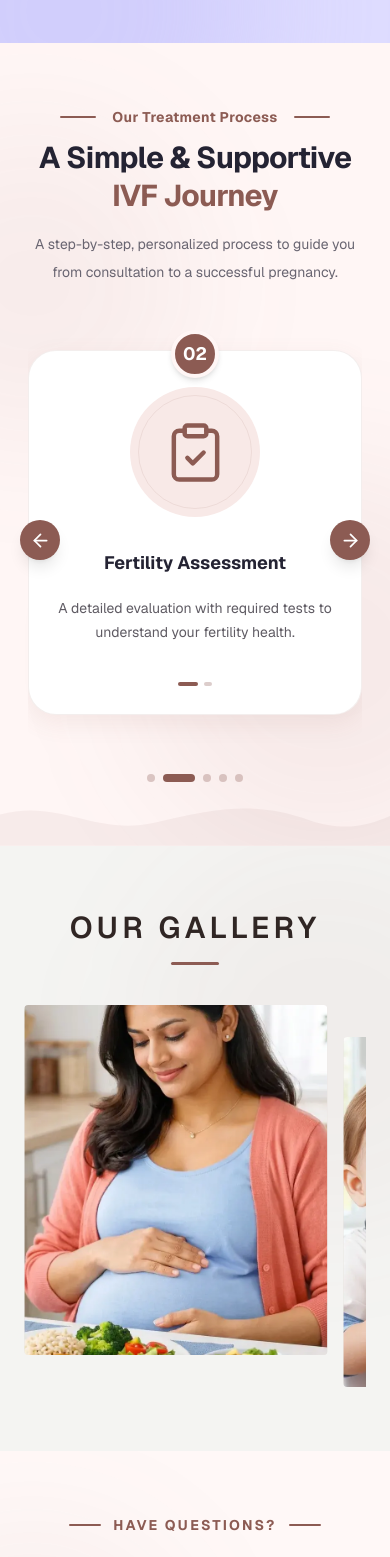
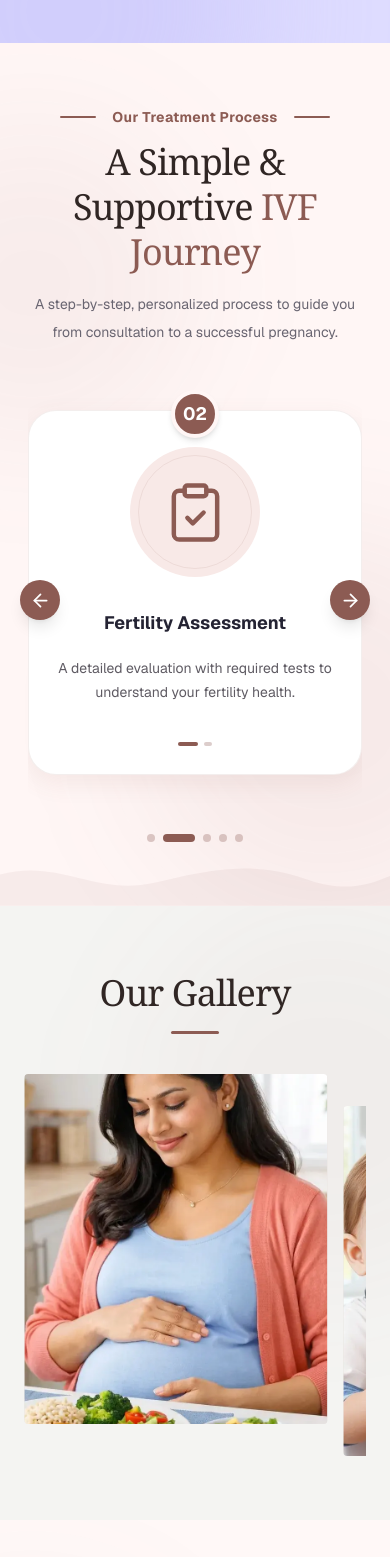
Before and after one commit to Rishangi-01/ivf-centre-landing-page, a Next.js app: page / in a window 390 px wide. Shown: the part 7760-9317 px from the top of the page. Built offline with nearby package versions, Linux system fonts and the light colour scheme.

Commit message:
update 03

```diff
--- a/app/page.tsx
+++ b/app/page.tsx
@@ -1,6 +1,5 @@
 import AboutSection from "@/components/home/AboutSection";
 import BookNowForm from "@/components/home/BookNowForm";
-import ContactForm from "@/components/home/ContactForm";
 import FAQSection from "@/components/home/FAQSection";
 import HeroSection from "@/components/home/HeroSection";
 import MedicalServices from "@/components/home/MedicalServices";
@@ -22,7 +21,6 @@ export default function Home() {
       <WellnessGallery />
       <FAQSection />
       <BookNowForm />
-      <ContactForm />
     </div>
   );
 }
--- a/components/home/BookNowForm.tsx
+++ b/components/home/BookNowForm.tsx
@@ -82,7 +82,7 @@ export default function BookNowForm() {
             variants={fadeUp}
             className="relative"
           >
-            <h1 className="mt-7 max-w-2xl font-serif text-5xl leading-[1.08] tracking-tight text-[#713c34] sm:text-6xl lg:text-6xl xl:text-7xl">
+            <h1 className="font-serif text-4xl font-normal leading-tight tracking-tight text-[#302624] sm:text-5xl lg:text-6xl">
               {page.title[0]}
               <br />
               <span className="italic text-[#8c5b53]">{page.title[1]}</span>
--- a/components/home/ContactForm.tsx
+++ b/components/home/ContactForm.tsx
@@ -103,7 +103,7 @@ export default function ContactForm() {
             </div>
           </motion.div>
 
-          {/* Contact Form */}
+
           <motion.div
             initial={{
               opacity: 0,
--- a/components/home/TreatmentProcess.tsx
+++ b/components/home/TreatmentProcess.tsx
@@ -79,7 +79,7 @@ export default function TreatmentProcess() {
             <span className="h-[2px] w-9 rounded-full bg-[#8c5b53]" />
           </div>
 
-          <h2 className="text-3xl font-bold lg:max-w-4xl max-w-2xl leading-tight tracking-tight text-[#242333] sm:text-4xl lg:text-5xl mx-auto">
+          <h2 className="font-serif text-4xl font-normal leading-tight tracking-tight text-[#302624] sm:text-5xl lg:text-6xl">
             {treatmentProcessData.title}{" "}
             <span className="text-[#8c5b53]">
               {treatmentProcessData.highlight}
--- a/components/home/WellnessGallery.tsx
+++ b/components/home/WellnessGallery.tsx
@@ -39,8 +39,8 @@ export default function WellnessGallery() {
           transition={{ duration: reduceMotion ? 0 : 0.65 }}
           className="mb-10 text-center sm:mb-14 lg:mb-16"
         >
-          <h2 className="text-3xl font-semibold tracking-[0.14em] text-[#302624] sm:text-4xl lg:text-5xl">
-            OUR GALLERY
+          <h2 className="font-serif text-4xl font-normal leading-tight tracking-tight text-[#302624] sm:text-5xl lg:text-6xl">
+            Our Gallery
           </h2>
           <span
             aria-hidden="true"
```
